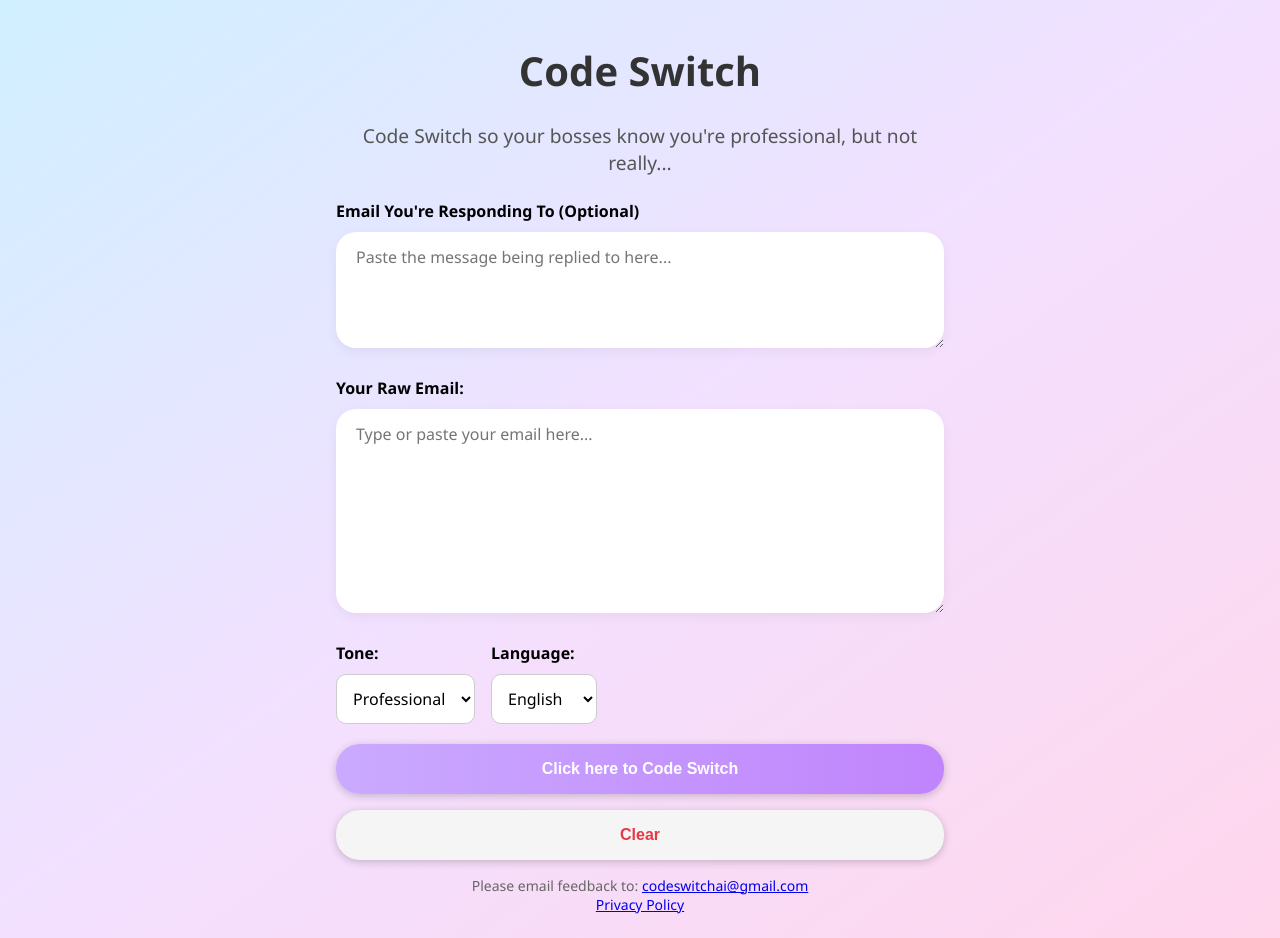
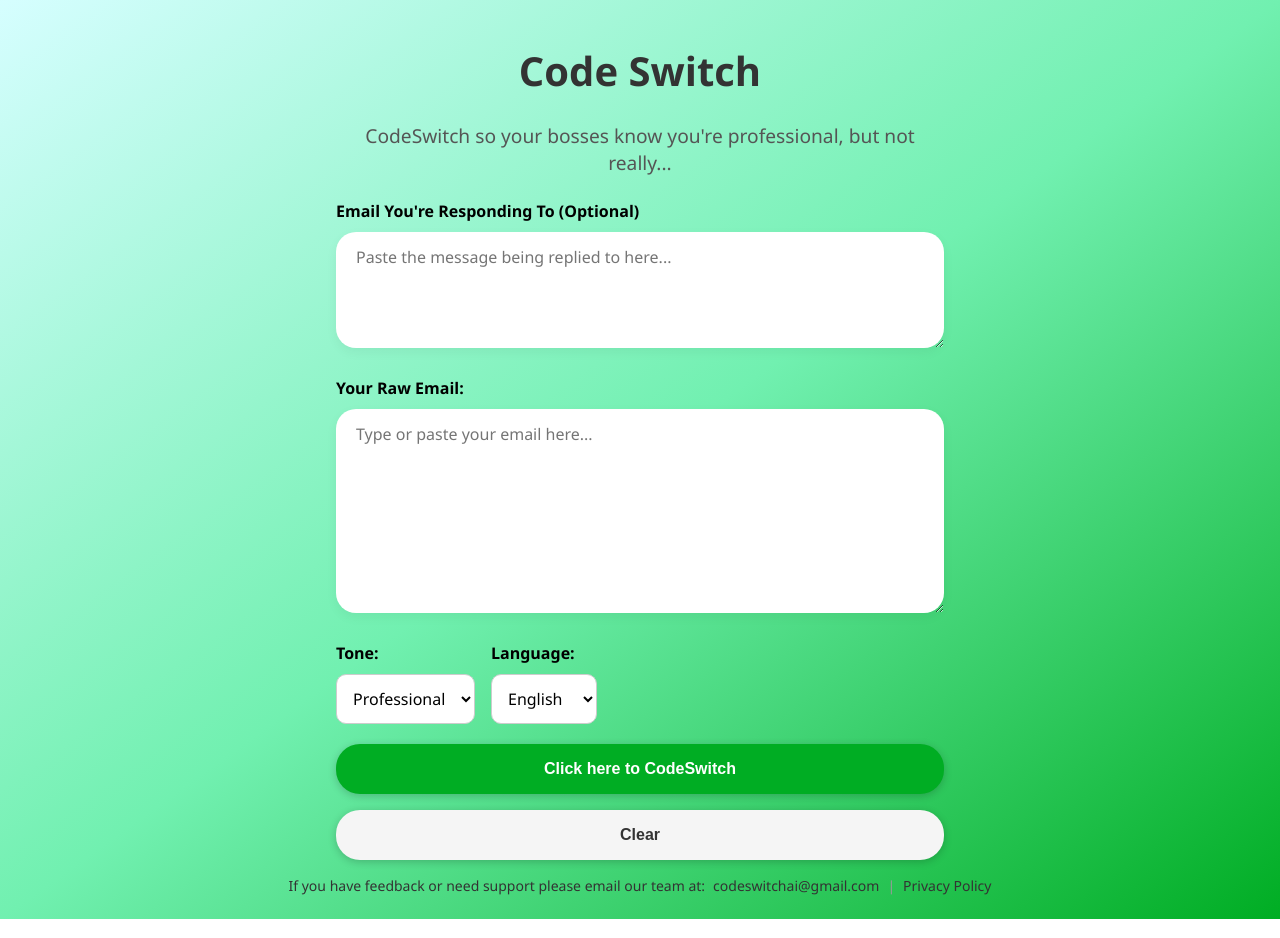
Before and after one commit to gabelopez2523/code-switch-ui-prod, a React (Vite) app: page / in a window 1280 px wide. Built offline with nearby package versions, Linux system fonts and the light colour scheme; no server answers.

Commit message:
updated website theme

```diff
--- a/src/App.css
+++ b/src/App.css
@@ -18,9 +18,10 @@ body {
 
 :root {
   min-height: 100vh;
-  background: linear-gradient(to bottom right, #d0f0ff, #f3e0ff, #ffd6ec);
+  background: linear-gradient(to bottom right, #d6feff, #71f0b0, #00ad23);
   font-family: 'Segoe UI', sans-serif;
 }
+
 
 .container {
   max-width: 640px;
@@ -122,14 +123,14 @@ button.clear {
 }
 
 button {
-  background: linear-gradient(to right, #caaaff, #c084fc);
+  background: #00ad23;
   color: white;
   border: none;
 }
 
 button.clear {
   background: whitesmoke;
-  color: #e63946;
+  color: #333;
   border: none;
 }
 
@@ -144,13 +145,25 @@ button.clear {
 /* ========== FOOTER ========== */
 
 footer {
-  text-align: center;
+  display: flex;
+  justify-content: center;
+  align-items: center;
+  flex-wrap: wrap;
+  gap: 8px;
+  font-family: 'Segoe UI', sans-serif;
   font-size: 14px;
-  color: #666;
-  /* margin-top: 10px; */
+  color: #333;
   margin-bottom: 24px;
 }
 
+footer a {
+  color: #333;
+  text-decoration: none;
+}
+
+footer .separator {
+  color: #999;
+}
 /* ========== RESPONSIVE ========== */
 
 @media (max-width: 768px) {
--- a/src/App.jsx
+++ b/src/App.jsx
@@ -59,7 +59,7 @@ function App() {
     <>
       <div className="container">
         <h1>Code Switch</h1>
-        <p className="app-description">Code Switch so your bosses know you're professional, but not really...</p>
+        <p className="app-description">CodeSwitch so your bosses know you're professional, but not really...</p>
 
         <label htmlFor="ScenarioContext">Email You're Responding To (Optional)</label>
         <textarea
@@ -101,7 +101,7 @@ function App() {
 
           <div className="button-group">
             <button type="submit" disabled={!userInput.trim() || loading}>
-              Click here to Code Switch
+              Click here to CodeSwitch
             </button>
             <button className="clear" type="button" onClick={handleClear}>
               Clear
@@ -124,7 +124,8 @@ function App() {
         )}
       </div>
  <footer className="footer">
-    Please email feedback to: <a href="mailto:codeswitchai@gmail.com">codeswitchai@gmail.com</a><br />
+    If you have feedback or need support please email our team at: <a href="mailto:codeswitchai@gmail.com">codeswitchai@gmail.com</a>
+    <span className="separator">|</span>
   <a href="/privacy">Privacy Policy</a>
 </footer>
     </>
--- a/src/components/PrivacyPolicy.jsx
+++ b/src/components/PrivacyPolicy.jsx
@@ -4,6 +4,26 @@ import React from 'react';
 function PrivacyPolicy() {
   return (
     <div className="container">
+      <a
+        href="/"
+        style={{
+          display: 'inline-block',
+          marginBottom: '1.5rem',
+          padding: '0.5rem 1rem',
+          backgroundColor: '#333',
+          color: '#fff',
+          borderRadius: '4px',
+          textDecoration: 'none',
+          fontWeight: '500',
+          fontSize: '0.95rem',
+          boxShadow: '0 2px 6px rgba(0, 0, 0, 0.1)',
+          transition: 'background-color 0.2s ease-in-out',
+        }}
+        onMouseOver={(e) => (e.target.style.backgroundColor = '#0056b3')}
+        onMouseOut={(e) => (e.target.style.backgroundColor = '#007bff')}
+      >
+        ← Home
+      </a>
       <h1>Privacy Policy</h1>
       <p><strong>Effective Date:</strong> July 24, 2025</p>
 
```
